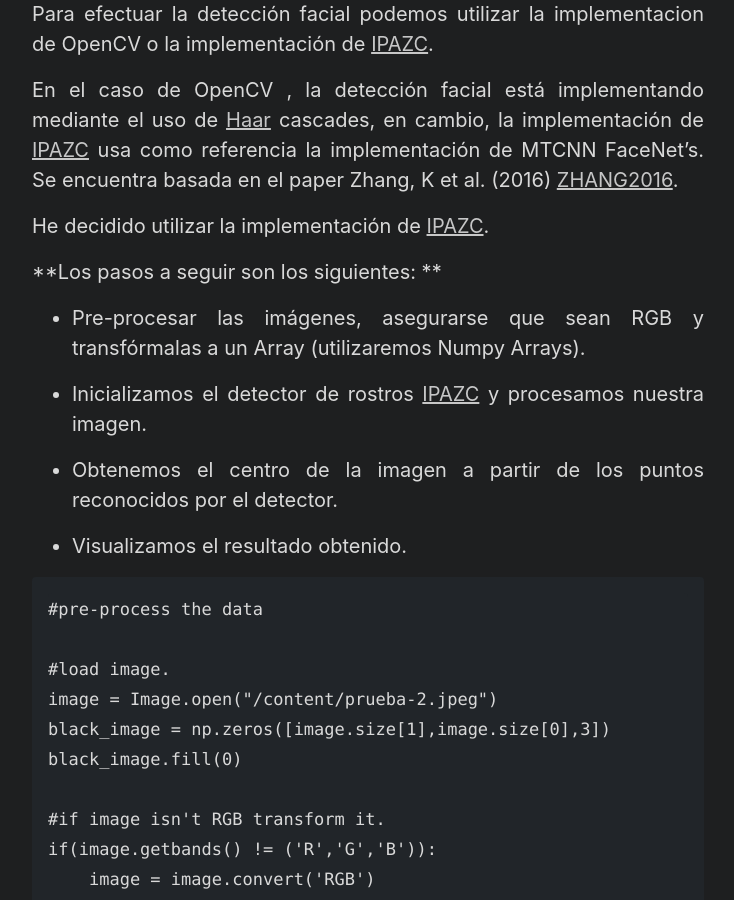
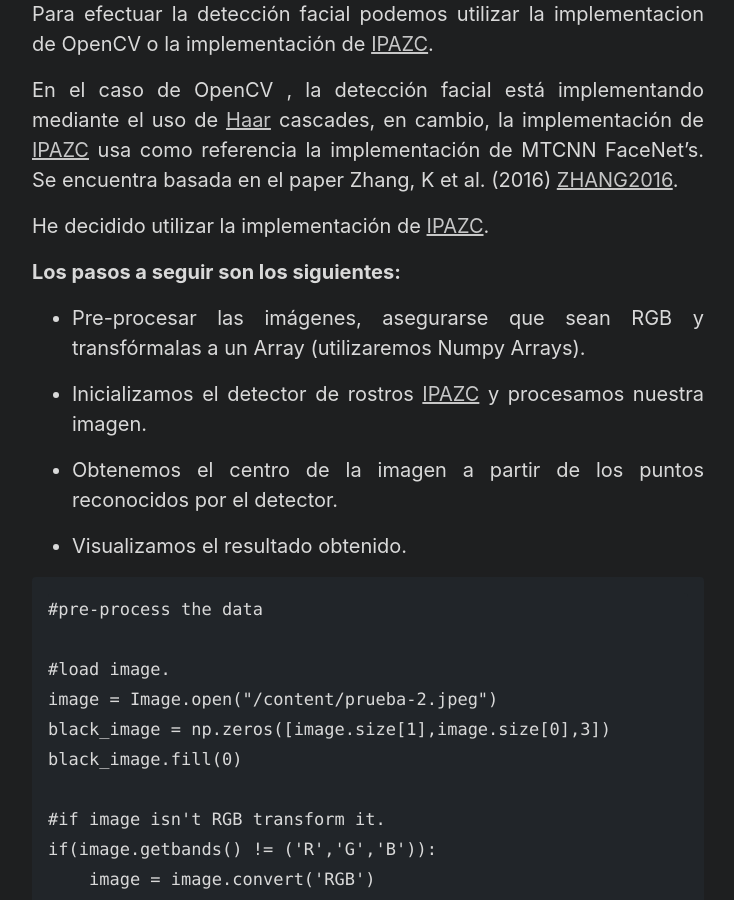
Before and after one commit to srosalest/srosalest.github.io, a Jekyll site: the page built from _posts/2020-12-27-deteccion-y-reconocimiento-facial.md, in a window 1280 px wide and 900 px high, scrolled down 823 px. Shown: the whole window, without its empty margins (272-1006 px from the left). Built offline with Jekyll 4.4.1, drawn with Linux system fonts in a browser that asks for light colours.

Commit message:
first post

```diff
--- a/_posts/2020-12-27-deteccion-y-reconocimiento-facial.md
+++ b/_posts/2020-12-27-deteccion-y-reconocimiento-facial.md
@@ -32,9 +32,7 @@ autor: Sebastián Rosales
 <div style="text-align: justify" markdown="1">He decidido utilizar la implementación de [IPAZC](https://github.com/ipazc/mtcnn).
 </div>
 
-<div style="text-align: justify" markdown="1">
-
-**Los pasos a seguir son los siguientes: **
+<div style="text-align: justify" markdown="1"> <strong>Los pasos a seguir son los siguientes: </strong>
 
 * Pre-procesar las imágenes, asegurarse que sean RGB y transfórmalas a un Array (utilizaremos Numpy Arrays).
 
```
